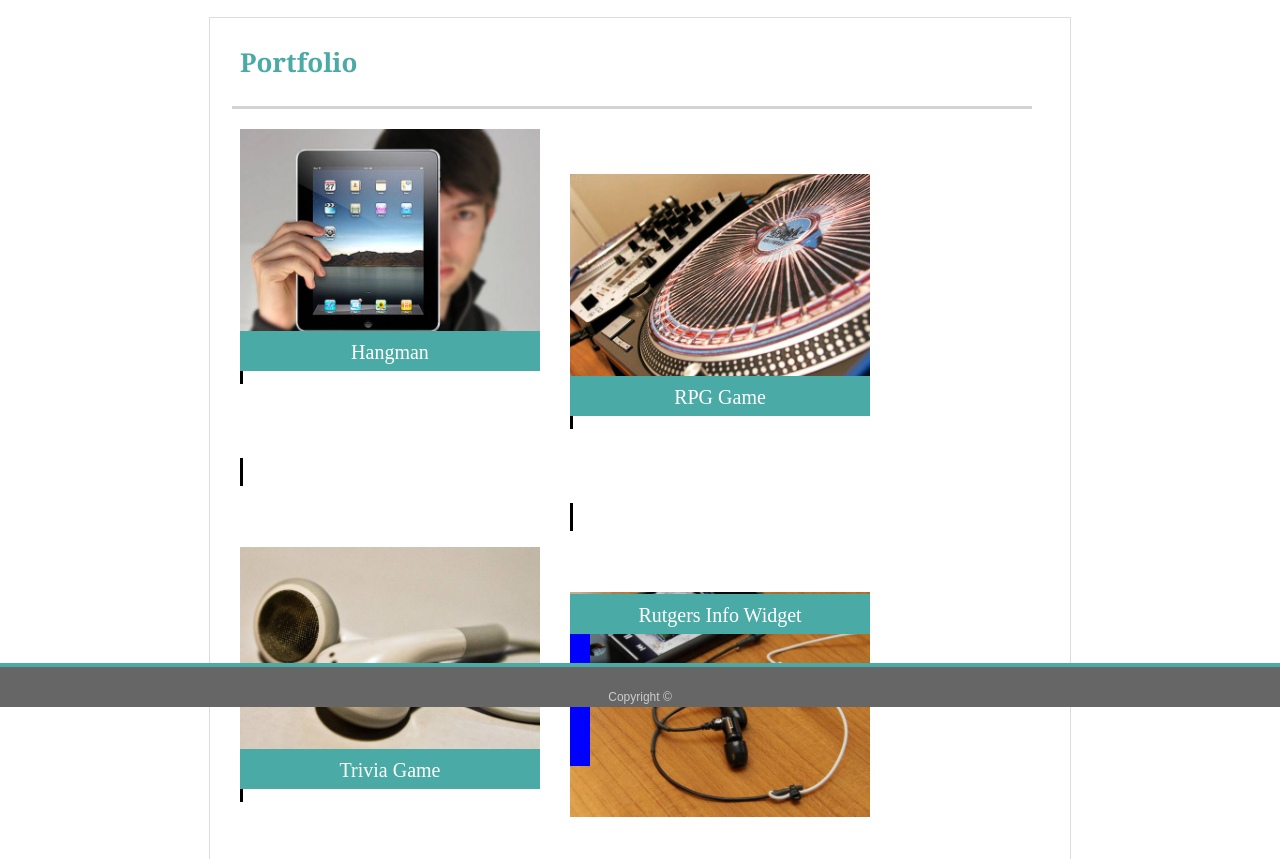
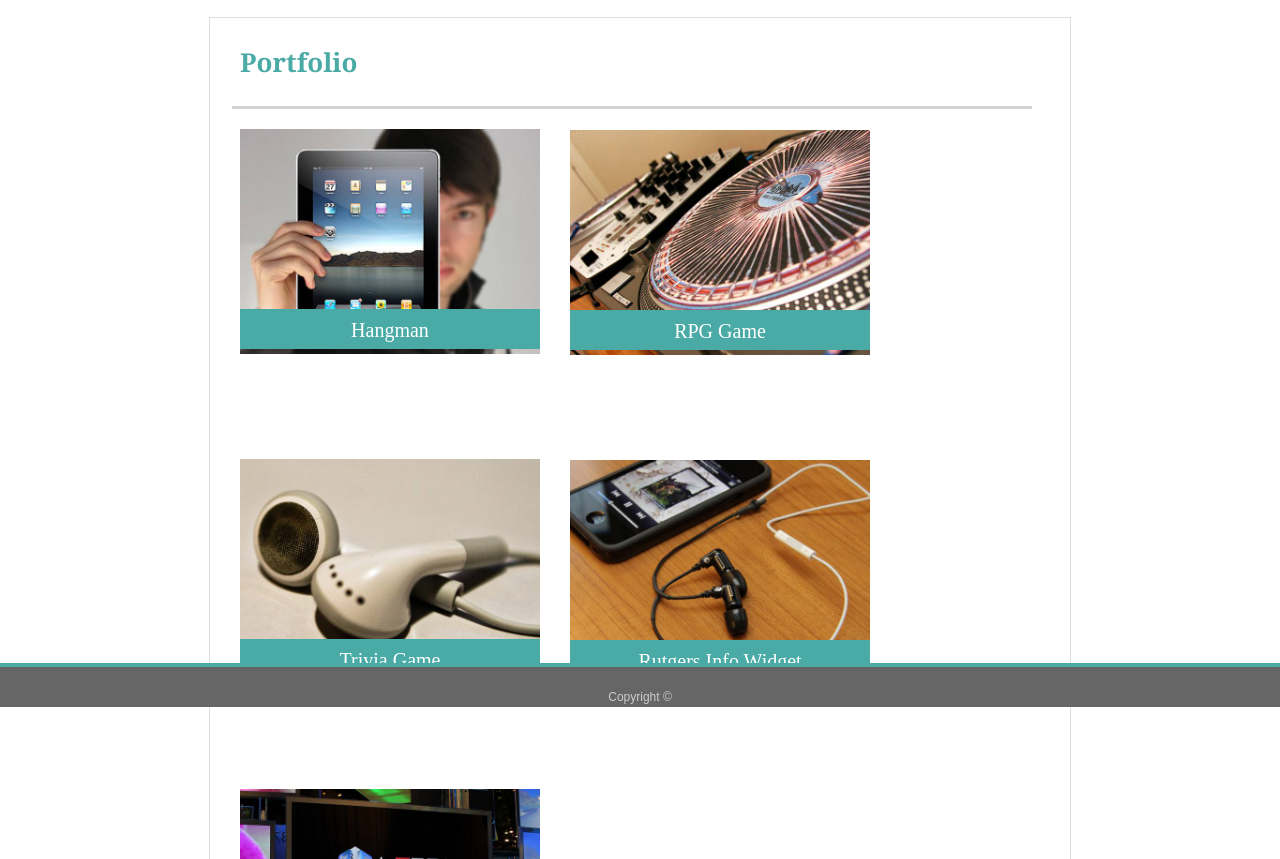
Before and after one commit to Aboutique1/Responsive---Portfolio, a plain HTML site: page portfolio.html in a window 1280 px wide. Shown: the part 93-952 px from the top of the page. Drawn offline with Linux system fonts and the light colour scheme.

Commit message:
Moved Rutgers widget over in CSS.

```diff
--- a/assets/css/style.css
+++ b/assets/css/style.css
@@ -429,6 +429,7 @@ input[type=checkbox]:checked + label { background-color: white; }
 
 
 
+
 }
 
 
@@ -437,7 +438,6 @@ input[type=checkbox]:checked + label { background-color: white; }
     .titleButton{
         text-decoration: none;
         overflow: hidden;
-        border:3px solid black;
         width:100%;
         position: relative;
         color:rgb(255, 255, 255);
@@ -446,12 +446,7 @@ input[type=checkbox]:checked + label { background-color: white; }
         -webkit-transition: all .8s ease-in-out;
         transition: all .8s ease-in-out;
         }
-        #fixRutgersButton{
-            bottom:200px;
-            margin:0 auto;
-            position: relative;
-            border:20px solid blue;
-        }
+
 
         .titleButton:hover{
             color:rgb(25, 39, 186);
--- a/portfolio.html
+++ b/portfolio.html
@@ -89,11 +89,13 @@
                  <img src="./assets/images/technics-q-c-640-480-7.jpg"
                   alt=""
                   class="image"/>
-                  <a class="titleButton" id="fixRutgersButton" href="./assets/images/technics-q-c-640-480-7.jpg">
                  <p class="title">
+                        <a class="titleButton" id="fixRutgersButton" href="./assets/images/technics-q-c-640-480-7.jpg">
+
                       Rutgers Info Widget
+                    </a>
+
                  </p>
-                 </a>
              </div>
              <script>
                  document.getElementById('fixRutgersButton').onclick = function(){
```
